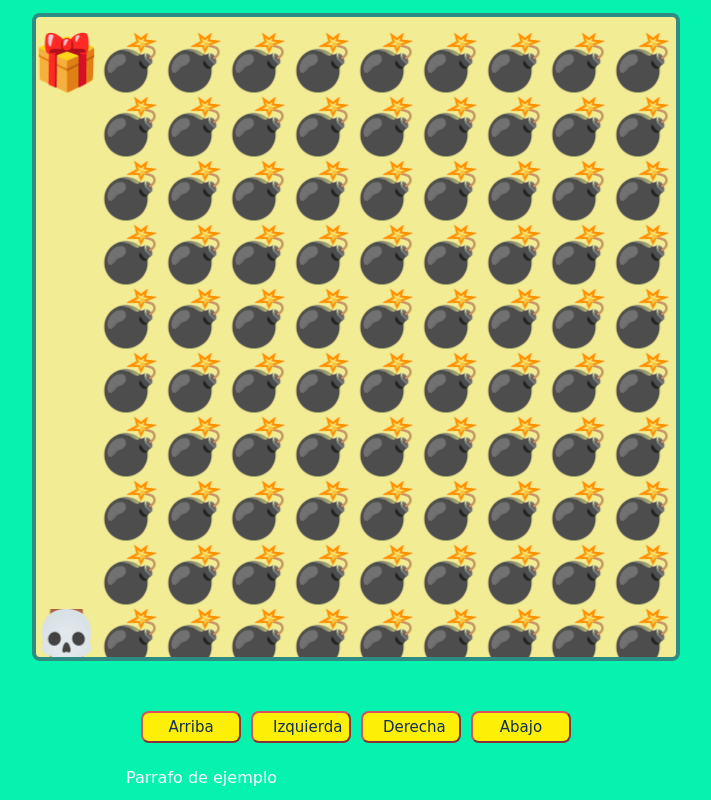
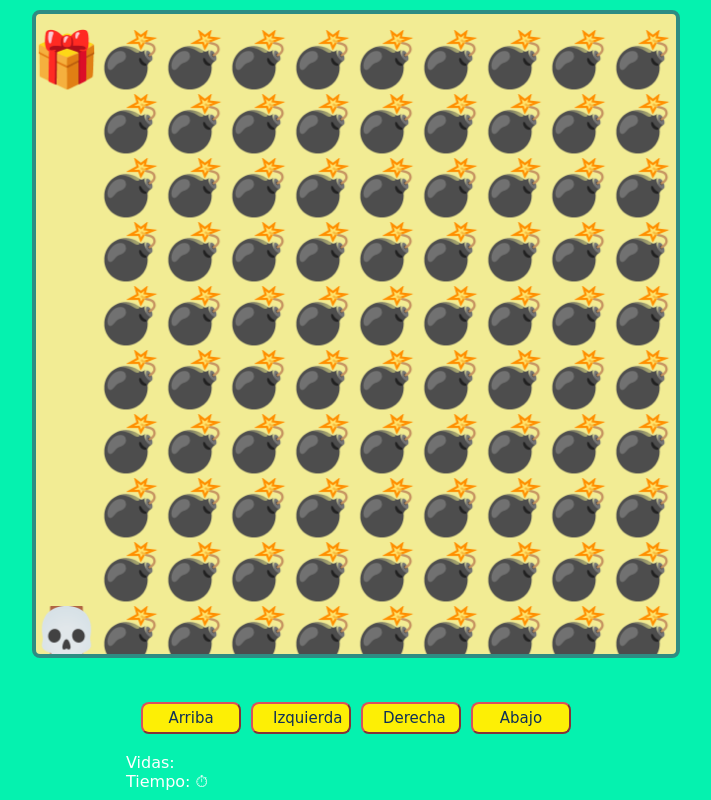
Before and after one commit to davecoude/Skull-bombs, a plain HTML site: page index.html in a window 1280 px wide. Shown: the whole page, without its empty margins (284-995 px from the left). Drawn offline with Linux system fonts and the light colour scheme; a web font is replaced by a local one.

Commit message:
AEstructura de parametros

```diff
--- a/index.html
+++ b/index.html
@@ -22,8 +22,8 @@
         </div>
 
         <div class="messages">
-            <!-- TODO  datos del juego-->
-            <p>Parrafo de ejemplo</p>
+            <p>Vidas: <span id="corazones"></span></p>
+            <p>Tiempo: ⏱ <span id="tiempo"></span></p>
         </div>
     </div>
 
```
